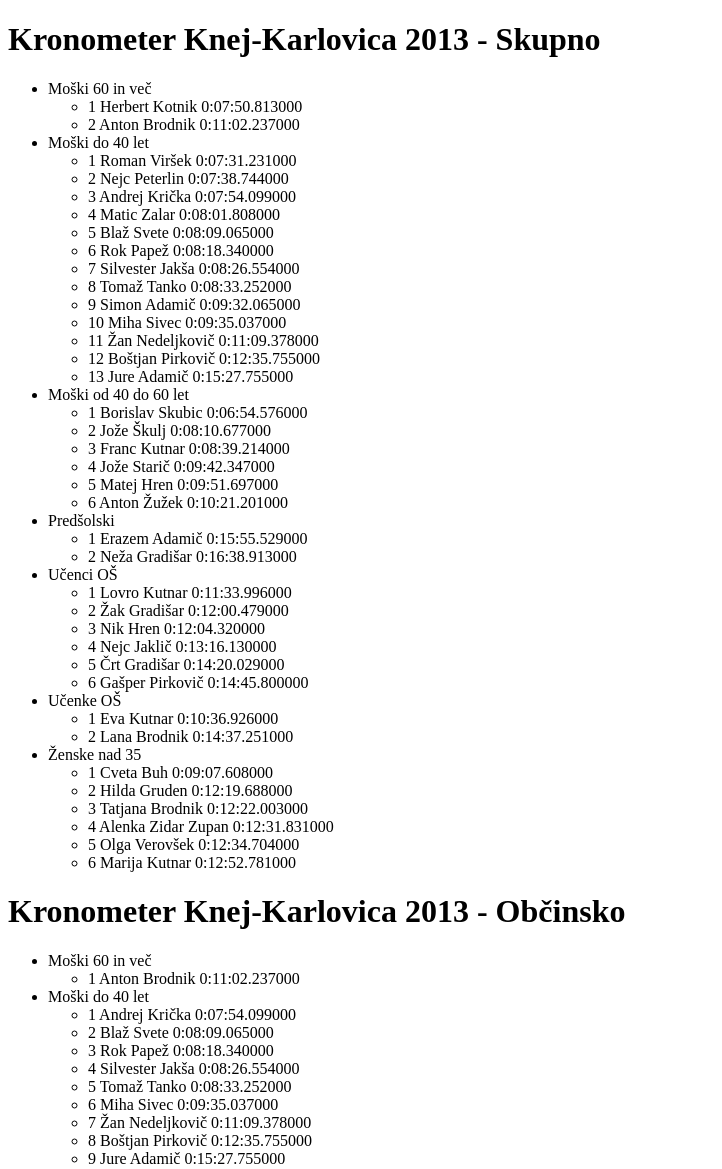
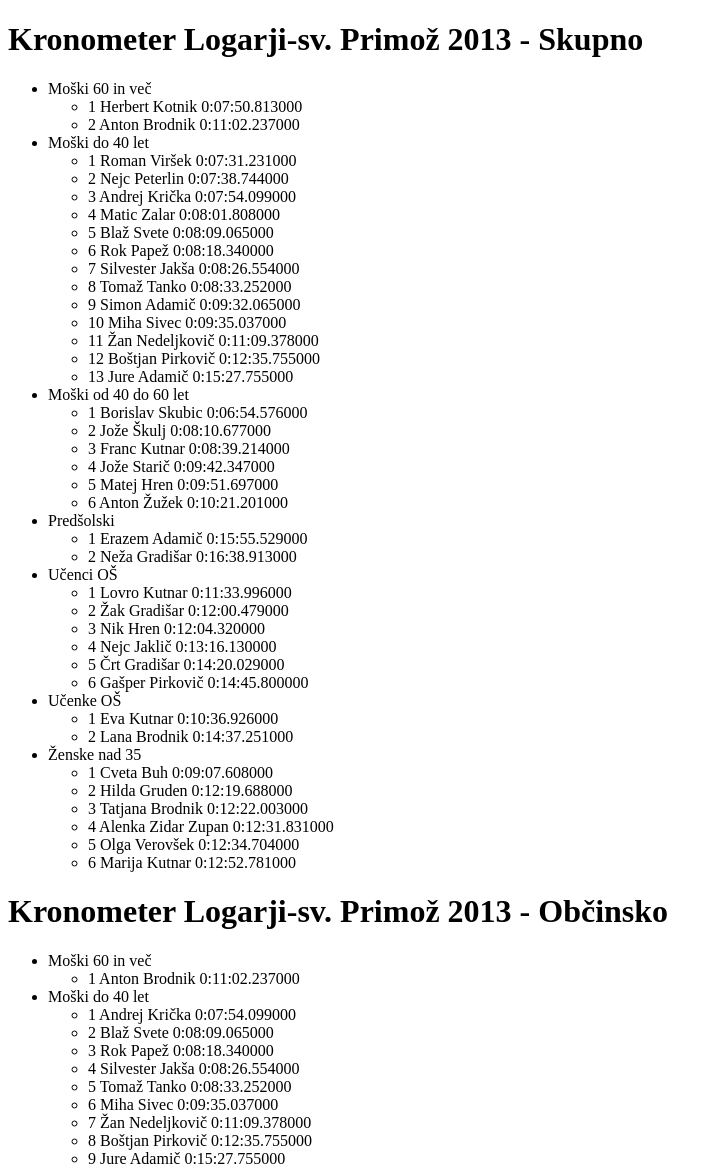
Before and after one commit to astaric/kronometer, a Django app: page / in a window 1280 px wide. Shown: the top 1169 px of the page, without its empty margins (0-722 px from the left). Run offline with Django 3.2, Linux system fonts and the light colour scheme; data comes from the database, SQL or seed files in the repository.

Commit message:
Updated event name.

```diff
--- a/kronometer/biker/templates/biker/results.html
+++ b/kronometer/biker/templates/biker/results.html
@@ -4,7 +4,7 @@
     <title></title>
 </head>
 <body>
-<h1>Kronometer Knej-Karlovica 2013 - Skupno</h1>
+<h1>Kronometer Logarji-sv. Primož 2013 - Skupno</h1>
 {% regroup bikers by category_name as results %}
 
 <ul>
@@ -19,7 +19,7 @@
 {% endfor %}
 </ul>
 
-<h1>Kronometer Knej-Karlovica 2013 - Občinsko</h1>
+<h1>Kronometer Logarji-sv. Primož 2013 - Občinsko</h1>
 {% regroup domestic_bikers by category_name as domestic_results %}
 
 <ul>
```
